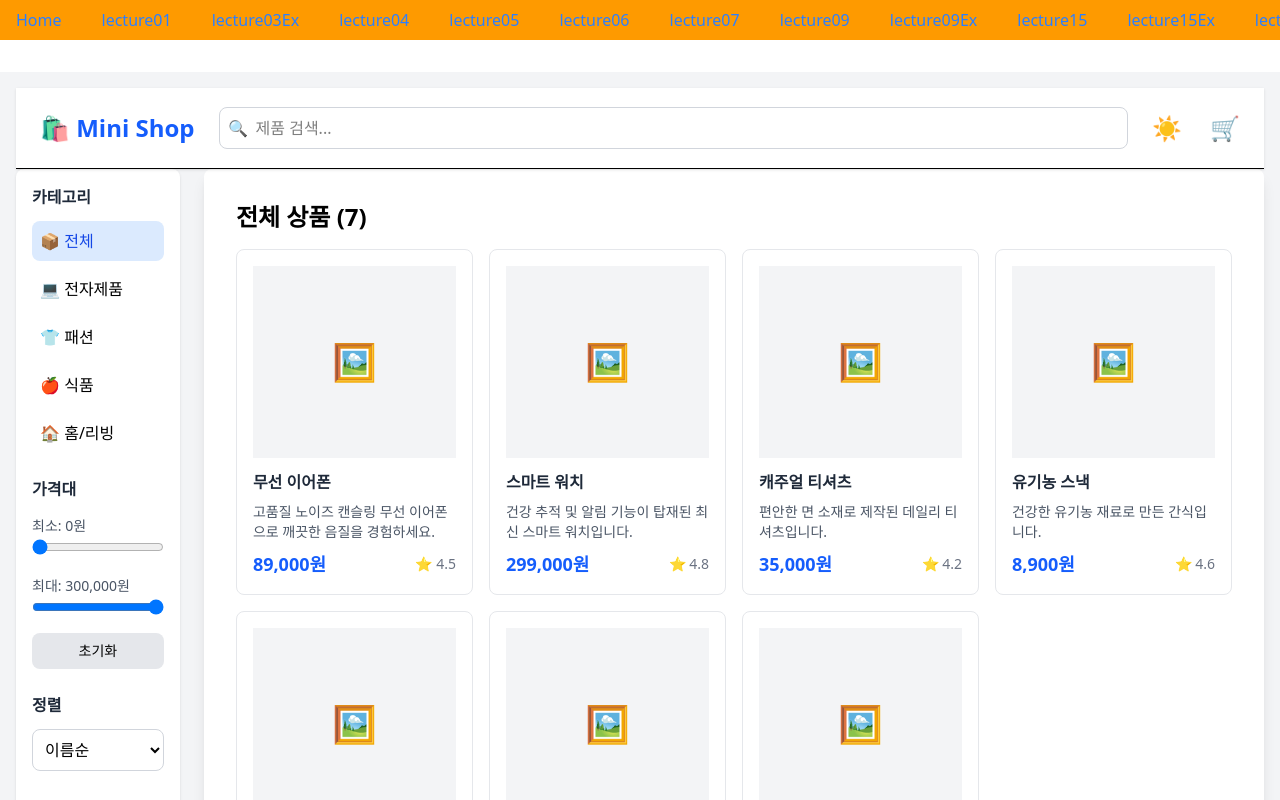
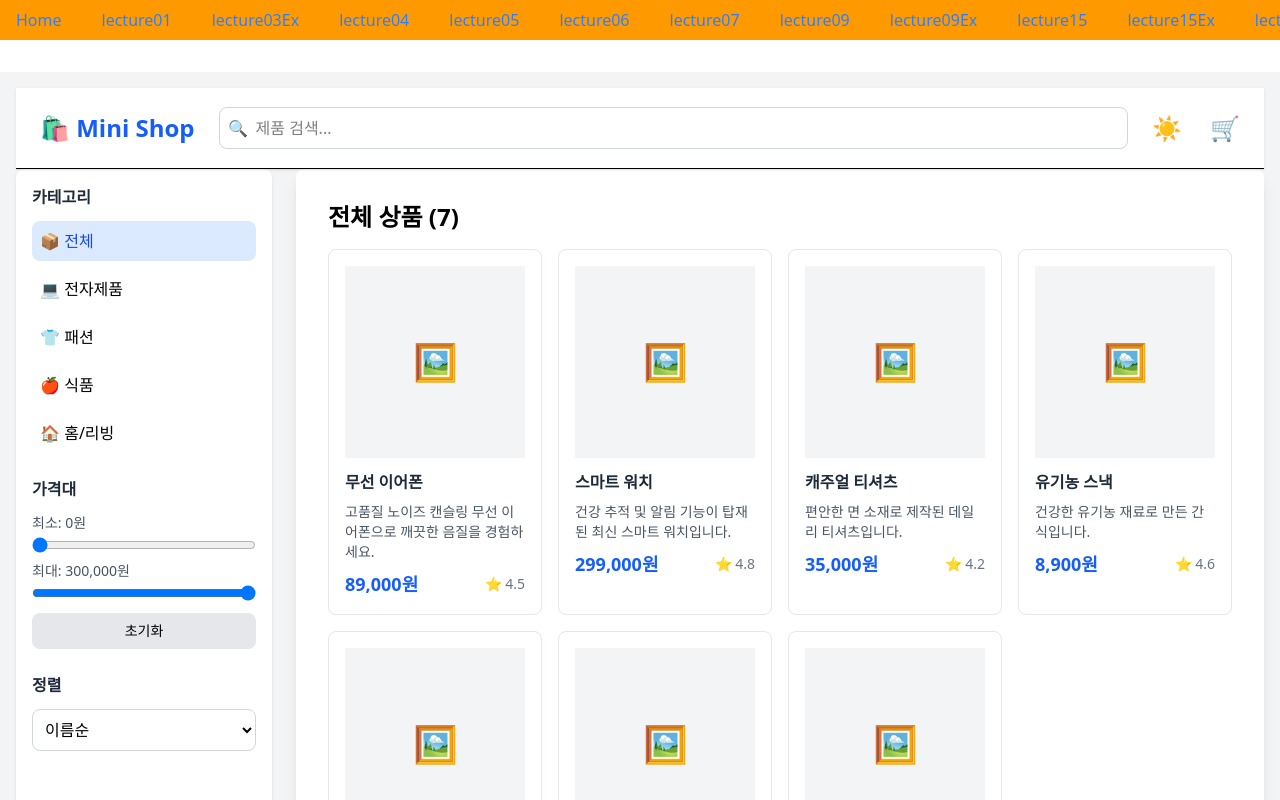
Before and after one commit to Catailog/react-10, a React (Vite) app: page /lecture26-ex in a window 1280 px wide. Shown: the top 800 px of the page. Built offline with nearby package versions, Linux system fonts and the light colour scheme; the HTML template or start-up script is replaced by a standard one.

Commit message:
feat: 가격 필터링 추가

```diff
--- a/src/lectures/lecture26-exercise/Lecture26Ex.tsx
+++ b/src/lectures/lecture26-exercise/Lecture26Ex.tsx
@@ -44,8 +44,14 @@ function ShoppingApp() {
   }
 
   const BASE_URL = '/products.json';
+  const initFilter = () => {
+    return {
+      category: null,
+      priceRange: { min: 0, max: 300000 },
+    };
+  };
   const [products, setProducts] = useState<Product[]>([]);
-  const [filter, setFilter] = useState<Filter>({ category: null, priceRange: null });
+  const [filter, setFilter] = useState<Filter>(initFilter);
   const { data, error, isLoading } = useFetch<FetchResponse>(BASE_URL);
 
   const filteredProducts = useMemo(() => {
@@ -72,8 +78,16 @@ function ShoppingApp() {
     setFilter((prev) => ({ ...prev, category }));
   };
 
-  const setPriceRange = (range: PriceRange | null) => {
-    setFilter((prev) => ({ ...prev, priceRange: range }));
+  const setMinPrice = (price: number) => {
+    setFilter((prev) => ({ ...prev, priceRange: { ...prev.priceRange, min: price } }));
+  };
+
+  const setMaxPrice = (price: number) => {
+    setFilter((prev) => ({ ...prev, priceRange: { ...prev.priceRange, max: price } }));
+  };
+
+  const resetFilter = () => {
+    setFilter(initFilter());
   };
 
   return (
@@ -81,7 +95,13 @@ function ShoppingApp() {
       <div className="container mx-auto p-4">
         <Header />
         <div className="flex flex-row gap-6">
-          <SideMenu filter={filter} setCategory={setCategory} setPriceRange={setPriceRange} />
+          <SideMenu
+            filter={filter}
+            setCategory={setCategory}
+            setMinPrice={setMinPrice}
+            setMaxPrice={setMaxPrice}
+            resetFilter={resetFilter}
+          />
           <div className="rounded-lg bg-white p-8 shadow-lg dark:bg-gray-800">
             <h2 className="mb-4 text-2xl font-bold">전체 상품 ({filteredProducts.length})</h2>
             <div className="grid grid-cols-1 gap-4 md:grid-cols-2 lg:grid-cols-3 xl:grid-cols-4">
--- a/src/lectures/lecture26-exercise/components/common/MenuBtn.tsx
+++ /dev/null
@@ -1,15 +0,0 @@
-import React from 'react';
-
-export default function MenuBtn({
-  onClick,
-  children,
-}: {
-  children: React.ReactNode;
-  onClick: () => void;
-}) {
-  return (
-    <button className="cursor-pointer rounded-lg p-2 text-left transition-all" onClick={onClick}>
-      {children}
-    </button>
-  );
-}
--- /dev/null
+++ b/src/lectures/lecture26-exercise/components/common/MenuButton.tsx
@@ -0,0 +1,16 @@
+export default function MenuButton({
+  onClick,
+  children,
+}: {
+  children: React.ReactNode;
+  onClick: () => void;
+}) {
+  return (
+    <button
+      className="cursor-pointer rounded-lg p-2 text-left transition-all hover:bg-gray-100"
+      onClick={onClick}
+    >
+      {children}
+    </button>
+  );
+}
--- /dev/null
+++ b/src/lectures/lecture26-exercise/components/common/SecondaryButton.tsx
@@ -0,0 +1,16 @@
+export default function SecondaryButton({
+  onClick,
+  children,
+}: {
+  onClick?: () => void;
+  children: React.ReactNode;
+}) {
+  return (
+    <button
+      onClick={onClick}
+      className="cursor-pointer rounded-lg bg-gray-200 p-2 text-sm transition-all hover:bg-gray-300"
+    >
+      {children}
+    </button>
+  );
+}
--- /dev/null
+++ b/src/lectures/lecture26-exercise/components/common/Slider.tsx
@@ -0,0 +1,18 @@
+interface SliderProps {
+  min: string;
+  max: string;
+  step: string;
+  value: number;
+  onChange: (e: React.ChangeEvent<HTMLInputElement>) => void;
+  children?: React.ReactNode;
+}
+
+export default function Slider(sliderProps: SliderProps) {
+  const { min, max, step, value, onChange, children } = sliderProps;
+  return (
+    <div className="flex flex-col gap-1">
+      <label className="text-sm text-gray-600 dark:text-gray-400">{children}</label>
+      <input min={min} max={max} step={step} type="range" value={value} onChange={onChange} />
+    </div>
+  );
+}
--- a/src/lectures/lecture26-exercise/components/header/Header.tsx
+++ b/src/lectures/lecture26-exercise/components/header/Header.tsx
@@ -1,4 +1,4 @@
-import MenuBtn from '@/lectures/lecture26-exercise/components/common/MenuBtn';
+import MenuButton from '@/lectures/lecture26-exercise/components/common/MenuButton';
 import SearchBar from '@/lectures/lecture26-exercise/components/header/SearchBar';
 import useTheme from '@/lectures/lecture26-exercise/features/theme/useTheme';
 
@@ -10,13 +10,13 @@ export default function Header() {
 
   return (
     <div className="sticky top-0 z-40 flex flex-row items-center gap-4 border-b bg-white p-4 shadow-sm">
-      <MenuBtn onClick={onClick}>
+      <MenuButton onClick={onClick}>
         <span className="cursor-pointer text-2xl font-bold text-blue-600">🛍️ Mini Shop</span>
-      </MenuBtn>
+      </MenuButton>
       <SearchBar />
       <div className="flex flex-row gap-3 text-2xl">
-        <MenuBtn onClick={toggleTheme}>{theme === 'light' ? '☀️' : '🌙'}</MenuBtn>
-        <MenuBtn onClick={onClick}>🛒</MenuBtn>
+        <MenuButton onClick={toggleTheme}>{theme === 'light' ? '☀️' : '🌙'}</MenuButton>
+        <MenuButton onClick={onClick}>🛒</MenuButton>
       </div>
     </div>
   );
--- a/src/lectures/lecture26-exercise/components/sideMenu/SideMenu.tsx
+++ b/src/lectures/lecture26-exercise/components/sideMenu/SideMenu.tsx
@@ -1,20 +1,31 @@
 import RadioItem from '@/lectures/lecture26-exercise/components/common/RadioItem';
+import SecondaryButton from '@/lectures/lecture26-exercise/components/common/SecondaryButton';
+import Slider from '@/lectures/lecture26-exercise/components/common/Slider';
 import { categories } from '@/lectures/lecture26-exercise/data/products';
 import type { Category } from '@/lectures/lecture26-exercise/types/category';
 import type { Filter } from '@/lectures/lecture26-exercise/types/filter';
-import type { PriceRange } from '@/lectures/lecture26-exercise/types/priceRange';
 
 type SideMenuProps = {
   filter: Filter;
   setCategory: (category: Category | null) => void;
-  setPriceRange: (priceRange: PriceRange) => void;
+  setMinPrice: (price: number) => void;
+  setMaxPrice: (price: number) => void;
+  resetFilter: () => void;
 };
 
 export default function SideMenu(sideMenuProps: SideMenuProps) {
-  const { filter, setCategory, setPriceRange } = sideMenuProps;
+  const { filter, setCategory, setMinPrice, setMaxPrice, resetFilter } = sideMenuProps;
+  const { min, max } = filter.priceRange;
+
+  const onChangeMinPrice = (e: React.ChangeEvent<HTMLInputElement>) => {
+    setMinPrice(Number(e.target.value));
+  };
+  const onChangeMaxPrice = (e: React.ChangeEvent<HTMLInputElement>) => {
+    setMaxPrice(Number(e.target.value));
+  };
 
   return (
-    <aside className="w-64 space-y-6 rounded-lg bg-white p-4 shadow-sm dark:bg-gray-800">
+    <aside className="flex w-64 shrink-0 flex-col gap-6 rounded-lg bg-white p-4 shadow-sm dark:bg-gray-800">
       <div>
         <h3 className="mb-3 font-bold text-gray-800 dark:text-white">카테고리</h3>
         <div role="radiogroup" className="flex flex-col gap-2">
@@ -33,32 +44,34 @@ export default function SideMenu(sideMenuProps: SideMenuProps) {
           ))}
         </div>
       </div>
-      <div>
+      <div className="flex flex-col">
         <h3 className="mb-3 font-bold text-gray-800 dark:text-white">가격대</h3>
-        <div className="space-y-3">
-          <div>
-            <label className="text-sm text-gray-600 dark:text-gray-400">최소: 0원</label>
-            <input min="0" max="300000" step="10000" className="w-full" type="range" value="0" />
-          </div>
-          <div>
-            <label className="text-sm text-gray-600 dark:text-gray-400">최대: 300,000원</label>
-            <input
-              min="0"
-              max="300000"
-              step="10000"
-              className="w-full"
-              type="range"
-              value="300000"
-            />
-          </div>
-          <button className="w-full rounded-lg bg-gray-200 p-2 text-sm hover:bg-gray-300 dark:bg-gray-700 dark:hover:bg-gray-600">
-            초기화
-          </button>
+        <div className="mb-3 flex flex-col gap-2">
+          <Slider
+            min="0"
+            max="300000"
+            step="10000"
+            value={filter.priceRange.min}
+            onChange={onChangeMinPrice}
+          >
+            최소: {min.toLocaleString()}원
+          </Slider>
+
+          <Slider
+            min="0"
+            max="300000"
+            step="10000"
+            value={filter.priceRange.max}
+            onChange={onChangeMaxPrice}
+          >
+            최대: {max.toLocaleString()}원
+          </Slider>
         </div>
+        <SecondaryButton onClick={resetFilter}>초기화</SecondaryButton>
       </div>
-      <div>
+      <div className="flex flex-col">
         <h3 className="mb-3 font-bold text-gray-800 dark:text-white">정렬</h3>
-        <select className="w-full rounded-lg border border-gray-300 p-2 dark:border-gray-600 dark:bg-gray-700 dark:text-white">
+        <select className="rounded-lg border border-gray-300 p-2 dark:border-gray-600 dark:bg-gray-700 dark:text-white">
           <option value="name">이름순</option>
           <option value="price-asc">가격 낮은순</option>
           <option value="price-desc">가격 높은순</option>
--- a/src/lectures/lecture26-exercise/types/filter.ts
+++ b/src/lectures/lecture26-exercise/types/filter.ts
@@ -3,5 +3,5 @@ import type { PriceRange } from '@/lectures/lecture26-exercise/types/priceRange'
 
 export type Filter = {
   category: Category | null;
-  priceRange: PriceRange | null;
+  priceRange: PriceRange;
 };
```
